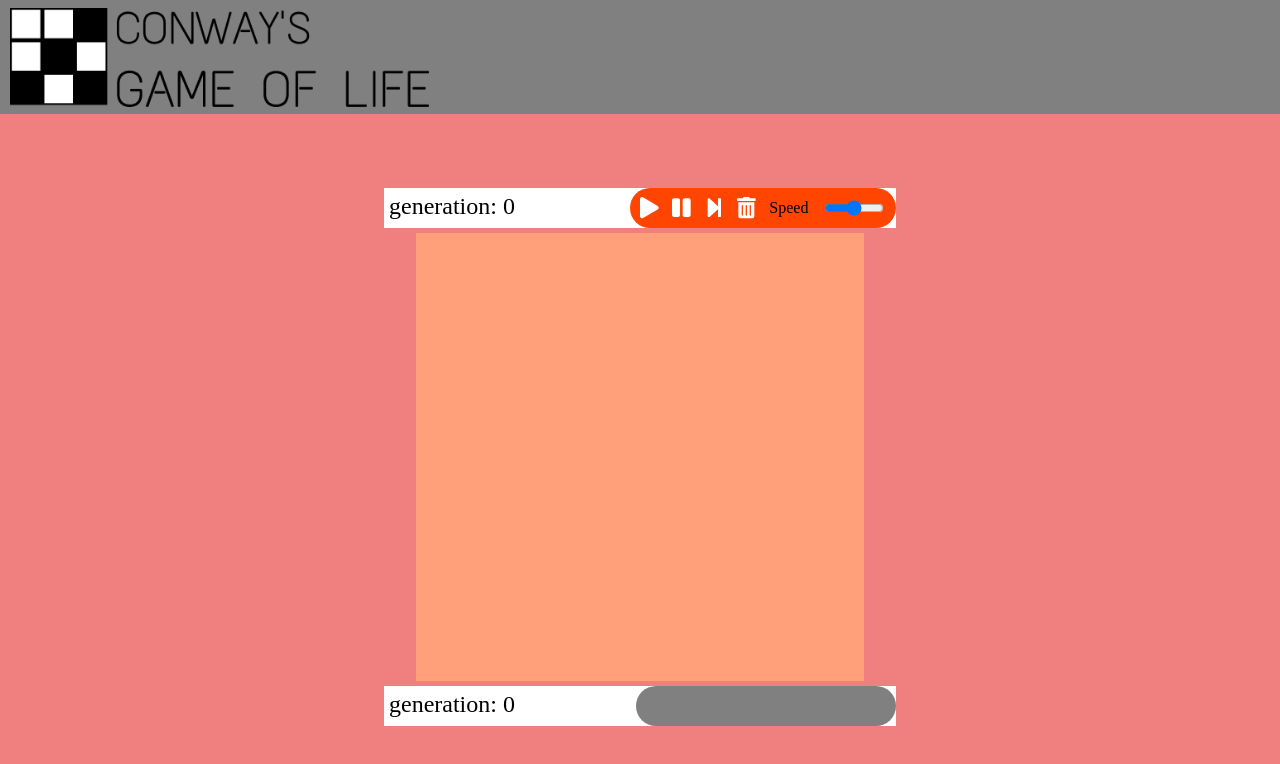
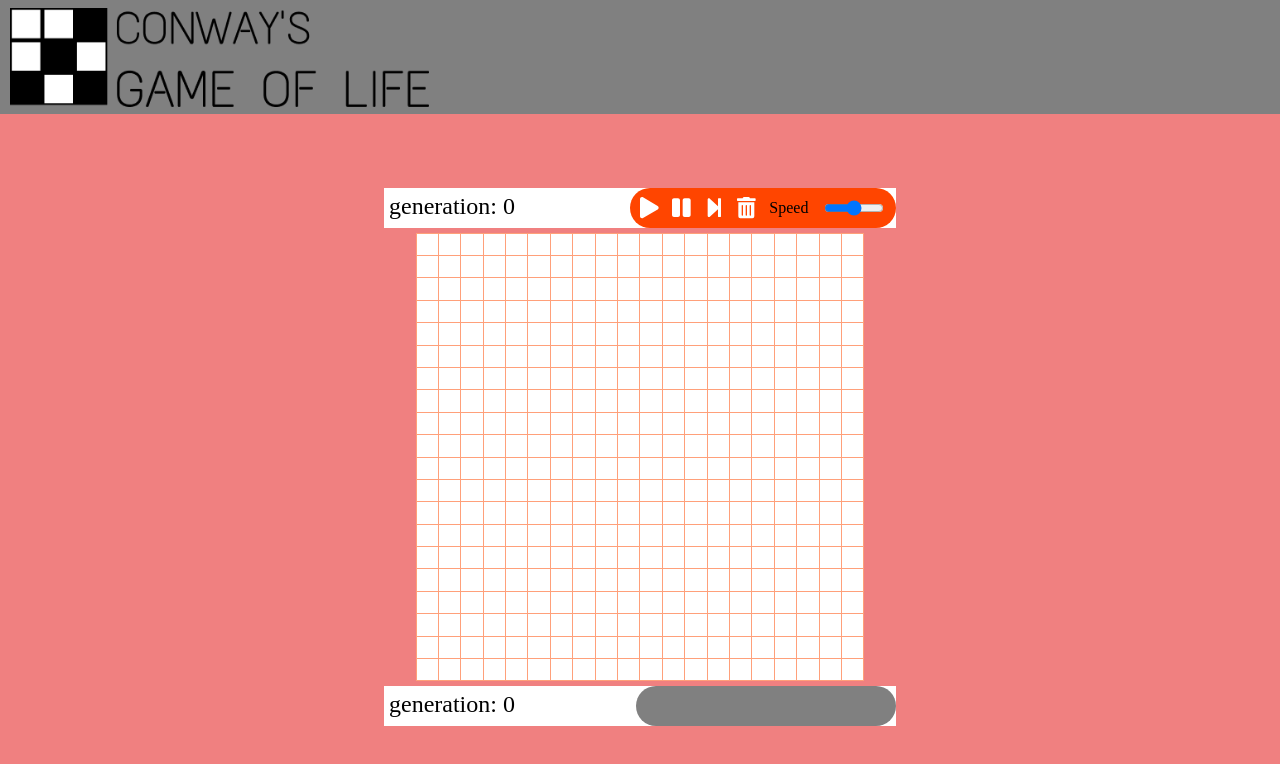
Before and after one commit to AryMF/ConwaysGameOfLife, a React (Create React App) app: page / in a window 1280 px wide. Shown: the top 764 px of the page. Built offline with nearby package versions, Linux system fonts and the light colour scheme; a web font is replaced by a local one.

Commit message:
:construction: Added Grid drawing functionality

```diff
--- a/src/components/GameArea/GameArea.component.jsx
+++ b/src/components/GameArea/GameArea.component.jsx
@@ -1,24 +1,46 @@
-import React from 'react';
+import React, { useState, useEffect  } from 'react';
 import * as Styles from './GameArea.Style.jsx';
 
 import { StartBar } from '../StartBar';
+import { Grid } from '../Grid';
 
-function GameArea(params) {
-	const counter = 0;
+function GameArea() {
+	const arrayOfElements = [false, false, false, false, true, true, false, false, false, false];
+	/*** */
+	const smallGrid = 10;
+	const mediumGrid = 20;
+	const largeGrid = 40;
+	const [isGameActive, setIsGameActive] = useState(false);
+	const [gameConfigurations, setGameConfigurations] = useState({ gridSize: mediumGrid, seed: null, speed: 1});
+	const [generationCounter, setGenerationCounter] = useState(0);
+	const [cellArray, setCellArray] = useState([]);
+
+	const emptyCellArray = () => {
+		console.log('emptyCellArray entro en efecto ');
+		const size = gameConfigurations.gridSize;
+		const auxArray = new Array(size).fill().map(()=>Array(size).fill(false));
+		setCellArray(auxArray);
+		console.log('hola ', auxArray);
+	};
+
+	useEffect(() => {
+		emptyCellArray();
+	}, [gameConfigurations.gridSize]);
+
 	return (
 		<Styles.Main>
 			<Styles.BarContainer>
 				<Styles.CounterText>
-                    generation: {counter}
+                    generation: {generationCounter}
 				</Styles.CounterText>
 				<StartBar />
 			</Styles.BarContainer>
 
-			<Styles.GridPlaceholder ></Styles.GridPlaceholder >
+			<Grid arrayOfElements={cellArray} gameConfigurations={gameConfigurations} />
 
 			<Styles.BarContainer>
 				<Styles.CounterText>
-                    generation: {counter}
+                    generation: {generationCounter}
 				</Styles.CounterText>
 				<Styles.StartBarPlaceHolder />
 			</Styles.BarContainer>
--- a/src/components/Grid/Grid.component.jsx
+++ b/src/components/Grid/Grid.component.jsx
@@ -0,0 +1,23 @@
+import React from 'react';
+import * as Styles from './Grid.styles';
+
+function Grid({arrayOfElements, gameConfigurations}) {
+	const { gridSize } = gameConfigurations;
+	const cellsToDraw = arrayOfElements.map((element, rowIndex) => {
+		return element.map((element, colIndex) => {
+			return <Styles.CellPlaceholder
+				key={ rowIndex + ',' + colIndex}
+				colorStatus={element}
+				size={gridSize}
+			/>;
+		});
+	});
+
+	return (
+		<Styles.Grid>
+			{ cellsToDraw }
+		</Styles.Grid>
+	);
+}
+
+export default Grid;
--- /dev/null
+++ b/src/components/Grid/Grid.styles.jsx
@@ -0,0 +1,36 @@
+import styled from 'styled-components';
+
+const Grid = styled.div `
+    display: flex;
+    flex-direction: row;
+    flex-wrap: wrap;
+    width: 35vw;
+    height: 35vw;
+    background-color: lightsalmon;
+
+    @media (max-width: 768px) {
+        width: 90vw;
+        height: 90vw;
+    }
+`;
+
+const CellPlaceholder = styled.button `
+    --size: ${props => props.size};
+    --color: ${props => props.colorStatus ? 'DodgerBlue' : 'white'};
+    background-color: var(--color);
+    width: calc((35vw / var(--size)) - 1px);
+    height: calc((35vw / var(--size)) - 1px);
+    margin: .5px;
+    border: none;
+
+    :hover {
+        background-color: gray;
+    }
+
+    @media (max-width: 768px) {
+        width: calc((90vw / var(--size)) - 2px);
+        height: calc((90vw / var(--size)) - 4px);
+    }
+`;
+
+export { Grid, CellPlaceholder };
--- /dev/null
+++ b/src/components/Grid/index.js
@@ -0,0 +1,3 @@
+import Grid from './Grid.component';
+
+export { Grid };
```
